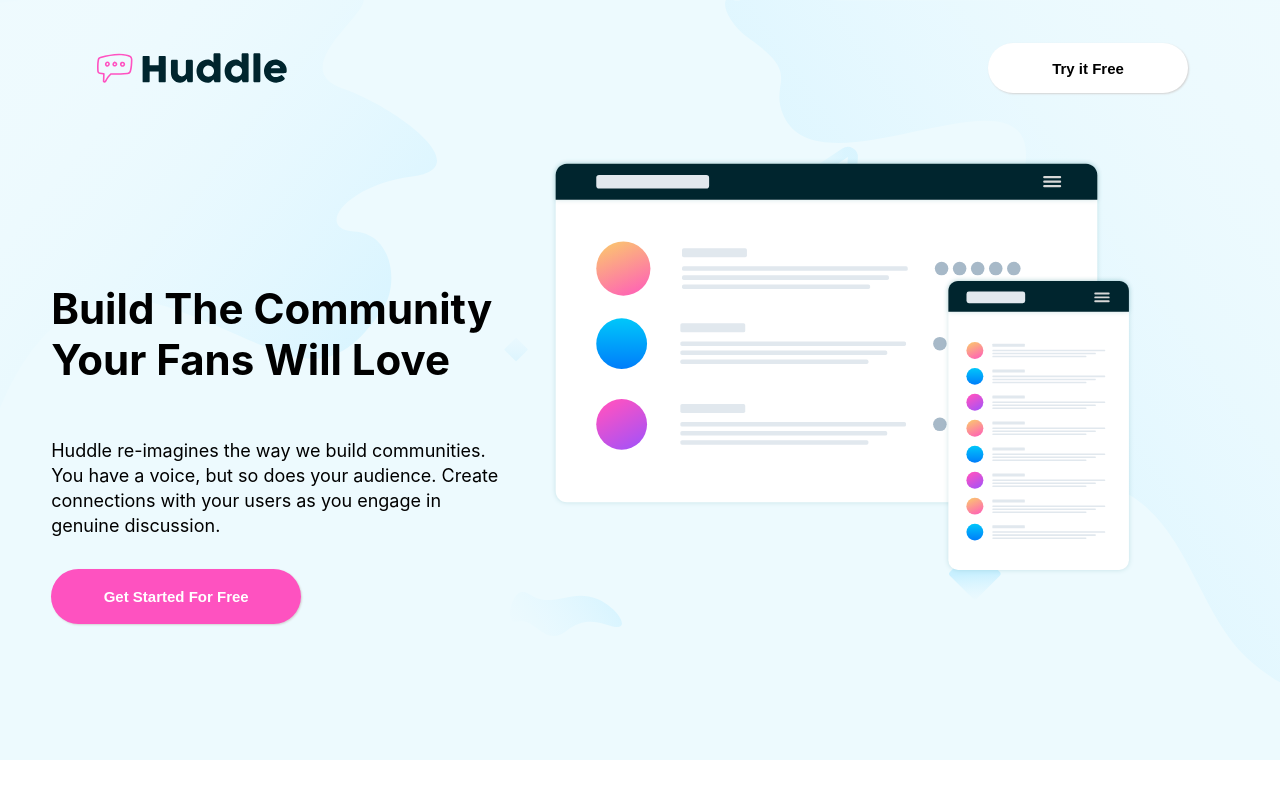
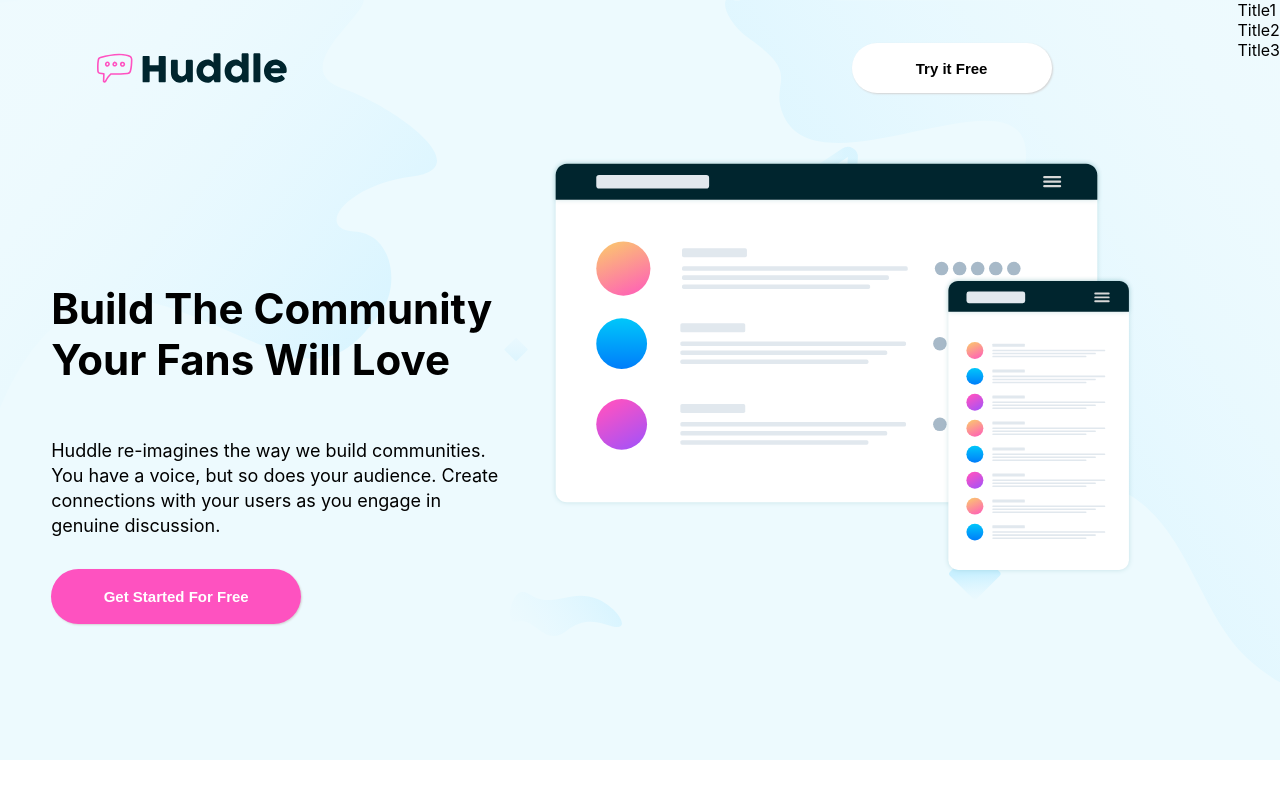
Before and after one commit to VishalGcod/React-Redux, a React (Create React App) app: page / in a window 1280 px wide. Both pictures are taken after a click on the button "Try it Free". Shown: the top 800 px of the page. Built offline with nearby package versions, Linux system fonts and the light colour scheme.

Commit message:
90%complete dtask

```diff
--- a/src/huddleMainPage.js
+++ b/src/huddleMainPage.js
@@ -1,4 +1,4 @@
-import React from "react";
+import React, { useState } from "react";
 import hudLogo from "./imageSvgPngs/logo.svg";
 import Mockups from "./imageSvgPngs/illustration-mockups.svg";
 import {
@@ -13,9 +13,14 @@ import {
   Button2,
   Para1,
   HomeData,
-  BodyImageDiv
+  BodyImageDiv,
 } from "./styledComponents";
 export const MainPage = () => {
+  const [dropDown, setDropDown] = useState(false);
+  const DropDown = () => {
+    setDropDown(!dropDown);
+  };
+
   return (
     <div>
       <Div>
@@ -27,8 +32,15 @@ export const MainPage = () => {
           <div></div>
           <div></div>
           <DivFlex>
-            <Button1>Try it Free</Button1>
+            <Button1 onClick={DropDown}>Try it Free</Button1>
           </DivFlex>
+          {dropDown && (
+            <section>
+              <div>Title1</div>
+              <div>Title2</div>
+              <div>Title3</div>
+            </section>
+          )}
         </DivHead>
         <DivBody>
           <HomeData>
--- a/src/styledComponents.js
+++ b/src/styledComponents.js
@@ -74,6 +74,7 @@ export const BodyImageDiv = styled.div`
 `;
 
 export const Button1 = styled.button`
+cursor:pointer;
   height: 50px;
   width: 200px;
   border-radius: 25px;
@@ -95,6 +96,7 @@ export const Button1 = styled.button`
   }
 `;
 export const Button2 = styled.button`
+cursor:pointer;
   height: 55px;
   width: 250px;
   border-radius: 30px;
@@ -315,6 +317,7 @@ export const DivAbsoluteText = styled.h1`
 `;
 
 export const Button3 = styled.button`
+cursor:pointer;
   height: 75px;
   width: 350px;
   border-radius: 40px;
```
Also changed, not shown: src/HuddleFooter.js (+18 -11 lines), src/cssInReact.js/forPractice.js (added, +21 -0 lines), src/imageSvgPngs/mockups.svg (added).
